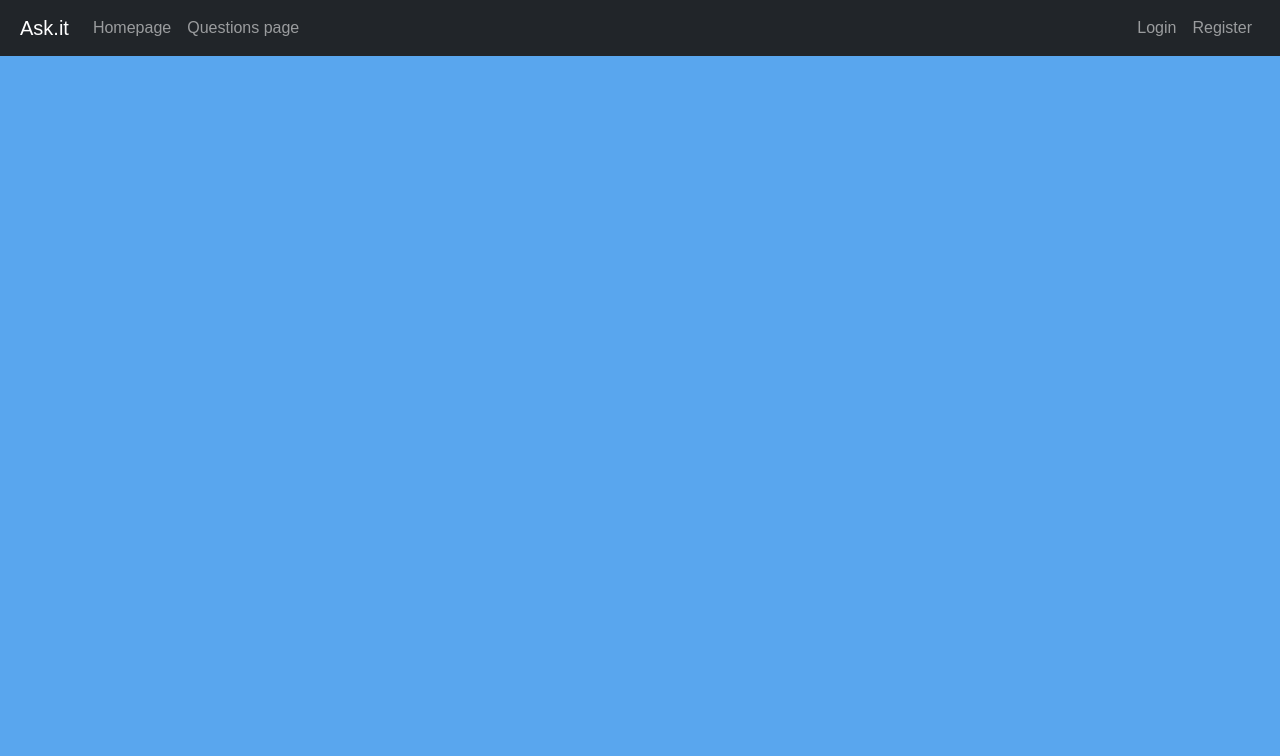
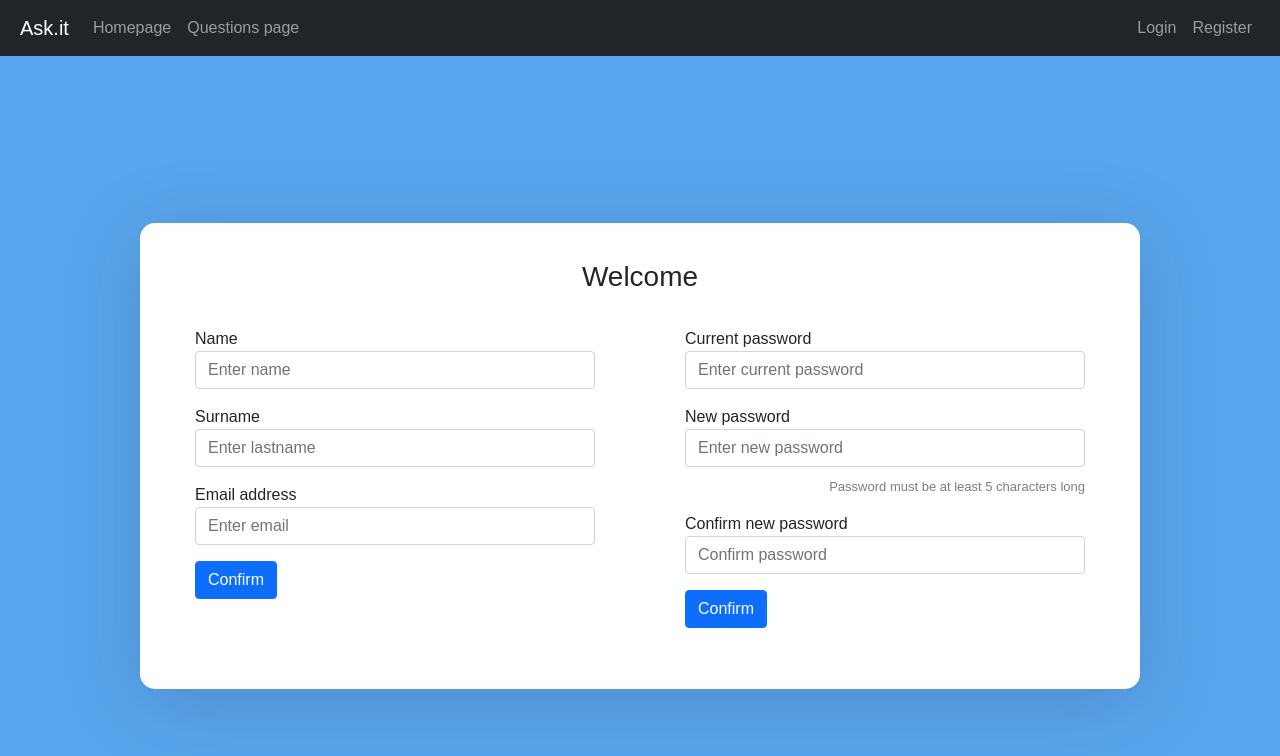
Before and after one commit to mdokic1/Ask.it, a React (Create React App) app in the folder client/: page /profile in a window 1280 px wide. Shown: the top 756 px of the page. Built offline with nearby package versions, Linux system fonts and the light colour scheme; no server answers.

Commit message:
Added MyProfile

```diff
--- a/client/src/App.js
+++ b/client/src/App.js
@@ -10,6 +10,7 @@ import Navigation from "./components/navigation/navigation"
 import QuestionsPage from "./components/questions/questionsPage"
 import Homepage from "./components/homepage/homepage"
 import QuestionAnswers from './components/questions/questionAnswers';
+import MyProfile from './components/profile/myProfile';
 
 function App() {
   const [isAuthenticated, setIsAuthenticated] = useState(false);
@@ -68,6 +69,7 @@ function App() {
             />
             {/* <Route path="/questions" component={QuestionsPage}/> */}
             <Route path="/home" component={Homepage}/>
+            <Route path="/profile" component={MyProfile}/>
           </Switch>
         </div>
       </Router>
--- a/client/src/components/navigation/navigation.js
+++ b/client/src/components/navigation/navigation.js
@@ -29,7 +29,7 @@ const Navigation = (props) => {
                 </ul>
                 <ul className="navbar-nav ms-auto">
                     <li className="nav-item">
-                        <Link className="nav-link" to={"/login"}>My profile</Link>
+                        <Link className="nav-link" to={"/profile"}>My profile</Link>
                     </li>
                     <li className="nav-item">
                         <Link className="nav-link" to={"/home"} onClick={(e) => logout(e)}>Logout</Link>
--- /dev/null
+++ b/client/src/components/profile/changePassword.js
@@ -0,0 +1,59 @@
+import React, {Fragment, useState} from "react";
+
+const ChangePassword = () => {
+
+    return (
+        <Fragment>
+
+            <div className="form-group my-3">
+                <label htmlFor="currPassword">Current password</label>
+                <input
+                    type="password"
+                    name="currPassword"
+                    placeholder="Enter current password"
+                    className="form-control"
+                    // value={password}
+                    pattern=".{5,}"
+                    // onChange={e => onChange(e)}
+                    required
+                />
+            {/* <p className="forgot-password text-right">Password must be at least 5 characters long</p>     */}
+            </div>
+            <div className="form-group my-3">
+                <label htmlFor="newPassword">New password</label>
+                <input
+                    type="password"
+                    name="newPassword"
+                    placeholder="Enter new password"
+                    className="form-control"
+                    // value={password}
+                    pattern=".{5,}"
+                    // onChange={e => onChange(e)}
+                    required
+                />
+            <p className="forgot-password text-right">Password must be at least 5 characters long</p>
+            </div>
+            <div className="form-group my-3">
+                <label htmlFor="confPassword">Confirm new password</label>
+                <input
+                    type="password"
+                    name="confPassword"
+                    placeholder="Confirm password"
+                    className="form-control"
+                    // value={password}
+                    pattern=".{5,}"
+                    // onChange={e => onChange(e)}
+                    required
+                />
+            {/* <p className="forgot-password text-right">Password must be at least 5 characters long</p>     */}
+            </div>
+            <div className="form-group my-3">
+                <button className="btn btn-primary btn-block">Confirm</button>
+            </div>
+
+        </Fragment>
+    )
+
+}
+
+export default ChangePassword;
--- /dev/null
+++ b/client/src/components/profile/changeUserInfo.js
@@ -0,0 +1,55 @@
+import React, {Fragment, useState} from "react";
+
+const ChangeUserInfo = () => {
+
+    return (
+        <Fragment>
+
+            <div className="form-group my-3">
+                <label htmlFor="firstname">Name</label>
+                <input
+                    type="text"
+                    name="firstname"
+                    placeholder="Enter name"
+                    className="form-control"
+                    // value={password}
+                    // pattern=".{5,}"
+                    // onChange={e => onChange(e)}
+                    required
+                />
+            </div>
+            <div className="form-group my-3">
+                <label htmlFor="lastname">Surname</label>
+                <input
+                    type="text"
+                    name="lastname"
+                    placeholder="Enter lastname"
+                    className="form-control"
+                    // value={password}
+                    // pattern=".{5,}"
+                    // // onChange={e => onChange(e)}
+                    required
+                />
+            </div>
+            <div className="form-group my-3">
+                <label htmlFor="email">Email address</label>
+                <input
+                    type="email"
+                    name="email"
+                    placeholder="Enter email"
+                    className="form-control"
+                    // value={email}
+                    // onChange={e => onChange(e)}
+                    required
+                />
+            </div>
+            <div className="form-group my-3">
+                <button className="btn btn-primary btn-block">Confirm</button>
+            </div>
+
+        </Fragment>
+    )
+
+}
+
+export default ChangeUserInfo;
--- /dev/null
+++ b/client/src/components/profile/myProfile.css
@@ -0,0 +1,13 @@
+.left-form{
+    float: left;
+    width: 400px;
+}
+
+.right-form{
+    float: right;
+    width: 400px;
+}
+
+.forms{
+    width: 1000px;
+}
--- /dev/null
+++ b/client/src/components/profile/myProfile.js
@@ -0,0 +1,60 @@
+import React, {Fragment, useState} from "react";
+import {Link} from "react-router-dom";
+import './myProfile.css';
+import ChangeUserInfo from './changeUserInfo';
+import ChangePassword from "./changePassword";
+
+const MyProfile = ({setAuth}) => {
+    const [inputs, setInputs] = useState({
+        email: "",
+        password: ""
+    })
+
+    const{email, password} = inputs;
+
+    const onChange = (e) => {
+        setInputs({...inputs, [e.target.name]:e.target.value})
+    }
+
+    const onSubmitForm = async(e) => {
+        e.preventDefault();   // da se ne refresha stranica kada se klikne login
+
+        try {
+            const body = {email, password}
+
+            const response = await fetch(
+                "/auth/login", {
+                method: "POST",
+                headers: {"Content-Type" : "application/json"},
+                body: JSON.stringify(body)
+            });
+
+            const parseRes = await response.json();
+
+            localStorage.setItem("token", parseRes.token);
+            setAuth(true);
+
+        } catch (err) {
+            console.error(err.message);
+        }
+    }
+
+    return (
+        <Fragment>
+            <div className="container">
+                <div className="inner forms">
+                    <h3>Welcome</h3>
+                    <form className="left-form" onSubmit={onSubmitForm}>
+                       <ChangeUserInfo/>
+                    </form>
+                    <form className="right-form">
+                        <ChangePassword/>
+                    </form>
+                </div>
+            </div>
+
+        </Fragment>
+    )
+}
+
+export default MyProfile;
```
